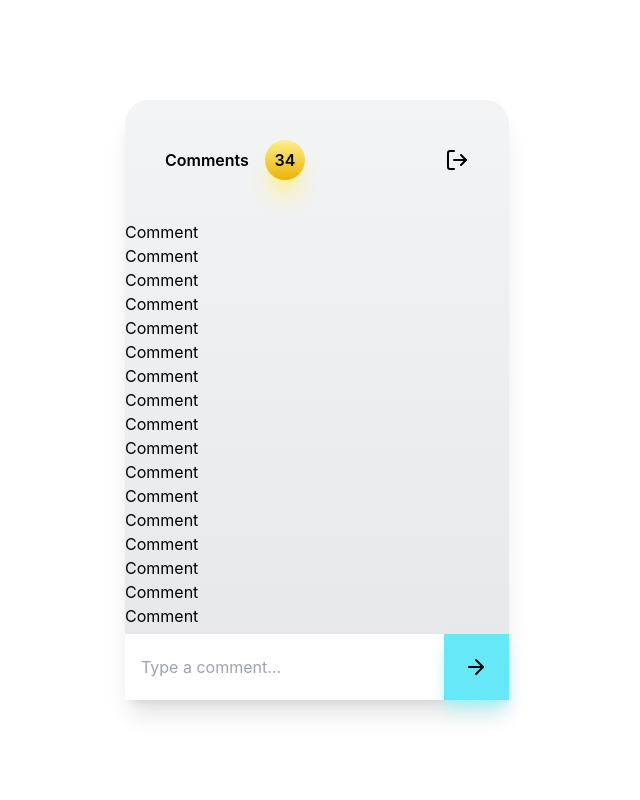
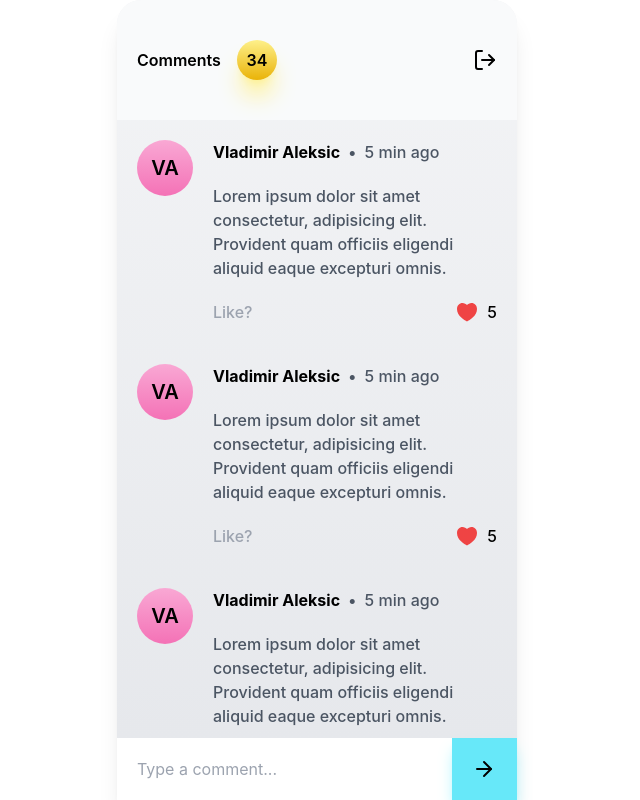
Before and after one commit to vladavoX/comment_section, a React (Vite) app in the folder client/: page / in a window 1280 px wide. Shown: the whole page, without its empty margins (323-963 px from the left). Built offline with nearby package versions, Linux system fonts and the light colour scheme.

Commit message:
Comments look

```diff
--- a/client/src/components/Comment.tsx
+++ b/client/src/components/Comment.tsx
@@ -1,5 +1,33 @@
+import { RiHeart3Fill, RiHeart3Line } from 'react-icons/ri'
+
 const Comment = () => {
-  return <div>Comment</div>
+  return (
+    <div className='flex p-5 gap-5'>
+      <div>
+        <p className='h-14 w-14 bg-gradient-to-b from-pink-300 to-pink-400 flex items-center justify-center rounded-full font-semibold text-xl'>
+          VA
+        </p>
+      </div>
+      <div className='flex flex-col gap-5 font-medium'>
+        <div className='flex gap-2'>
+          <p className='font-bold'>Vladimir Aleksic</p>
+          <p className='text-gray-600'>•</p>
+          <p className='text-gray-600'>5 min ago</p>
+        </div>
+        <p className='text-gray-600'>
+          Lorem ipsum dolor sit amet consectetur, adipisicing elit. Provident
+          quam officiis eligendi aliquid eaque excepturi omnis.
+        </p>
+        <div className='flex w-full justify-between items-center'>
+          <button className='text-gray-400'>Like?</button>
+          <div className='flex items-center gap-2'>
+            <RiHeart3Fill className='w-6 h-6 text-red-500' />
+            <p>5</p>
+          </div>
+        </div>
+      </div>
+    </div>
+  )
 }
 
 export default Comment
--- a/client/src/components/CommentSendMessage.tsx
+++ b/client/src/components/CommentSendMessage.tsx
@@ -9,7 +9,7 @@ const CommentSendMessage = () => {
       <input
         type='text'
         placeholder='Type a comment...'
-        className='w-full h-full p-4 outline-none'
+        className='w-full h-full p-5 outline-none'
       />
       <button className='w-20 bg-cyan-300 shadow-cyan-200 shadow-lg flex justify-center items-center'>
         <FiArrowRight className='w-6 h-6' />
--- a/client/src/components/CommentsBox.tsx
+++ b/client/src/components/CommentsBox.tsx
@@ -4,9 +4,9 @@ import CommentSendMessage from './CommentSendMessage'
 
 const CommentsBox = () => {
   return (
-    <div className='h-[600px] w-96 bg-gradient-to-b from-gray-100 to-gray-200 rounded-t-3xl flex flex-col justify-between items-center shadow-xl'>
+    <div className='h-[800px] w-[400px] bg-gradient-to-b from-gray-100 to-gray-200 rounded-t-3xl flex flex-col  items-center shadow-xl'>
       <CommentsHeader />
-      <div className='w-full h-[500px] overflow-y-scroll'>
+      <div className='w-full h-full overflow-y-scroll'>
         <Comment />
         <Comment />
         <Comment />
--- a/client/src/components/CommentsHeader.tsx
+++ b/client/src/components/CommentsHeader.tsx
@@ -2,7 +2,7 @@ import { FiLogOut } from 'react-icons/fi'
 
 const CommentsHeader = () => {
   return (
-    <div className='flex w-full justify-between p-10'>
+    <div className='flex w-full justify-between py-10 px-5 bg-gray-50 rounded-t-3xl'>
       <div className='flex items-center gap-4 font-semibold'>
         <h2>Comments </h2>
         <span className='w-10 h-10 bg-gradient-to-b from-yellow-200 to-yellow-500 flex justify-center items-center rounded-full shadow-xl shadow-yellow-200'>
```
